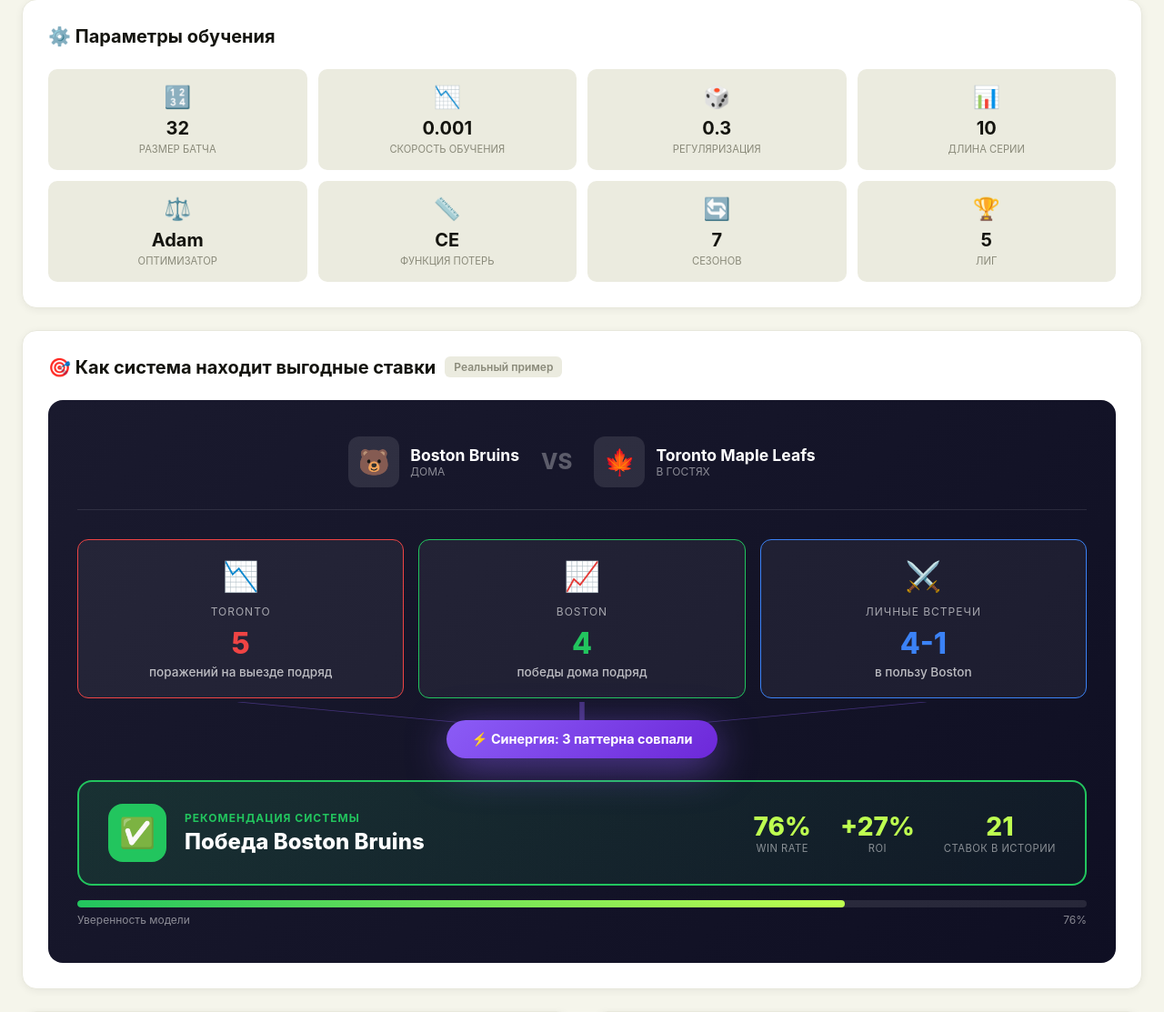
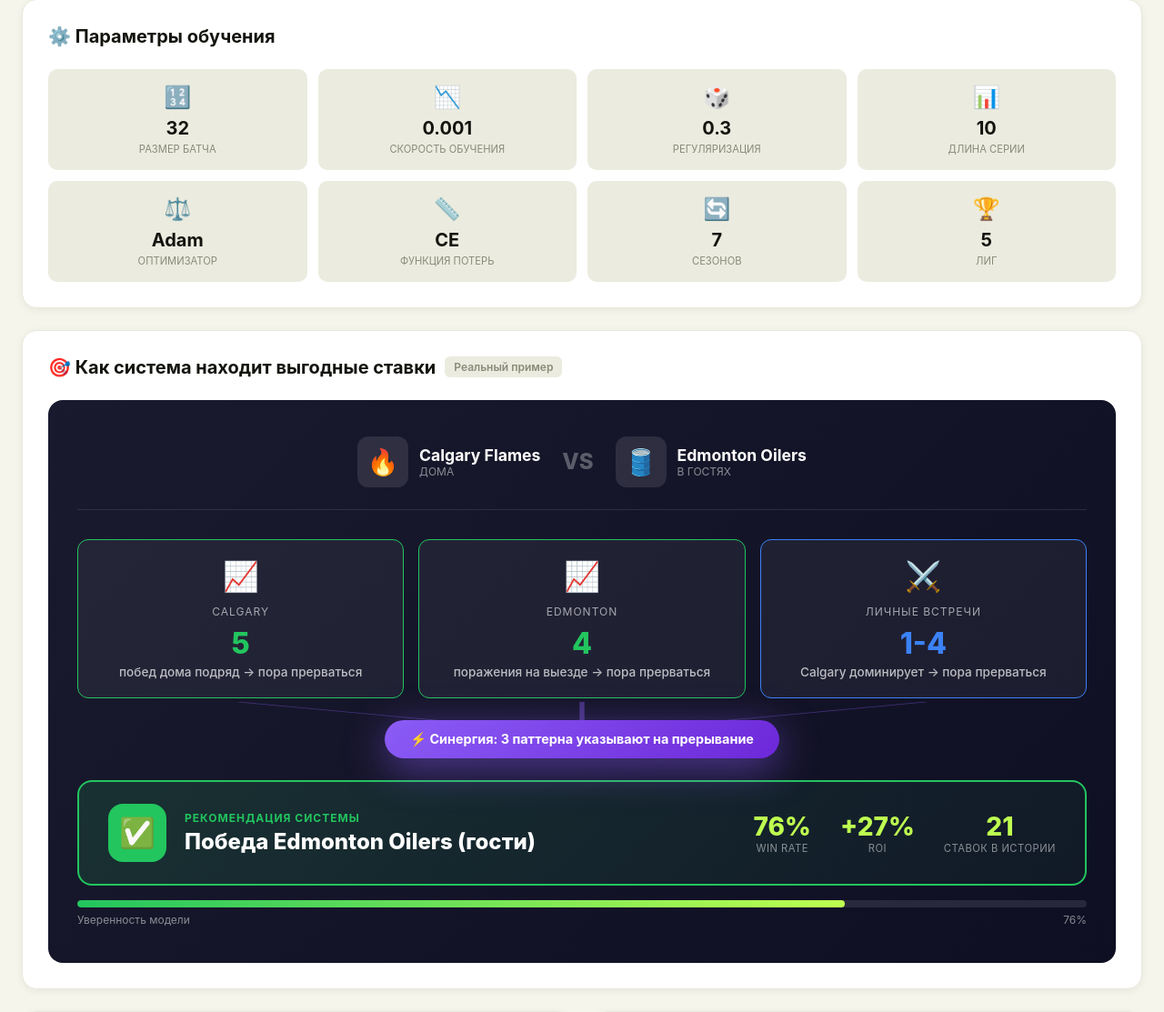
Before and after one commit to Yarik174/pattern_interruption, a Flask app: page /dashboard in a window 1280 px wide. Shown: the part 1224-2337 px from the top of the page at 91% size. Run offline with Flask 3, Linux system fonts and the light colour scheme; data that the repository does not hold is empty.

Commit message:
Update example to show how system predicts pattern interruptions
Correct the example in the dashboard to accurately reflect the system's logic of betting on pattern interruptions rather than continuations.

Replit-Commit-Author: Agent
Replit-Commit-Session-Id: bae8bf6a-ba3e-46e7-a149-5aeaceabca9f
Replit-Commit-Checkpoint-Type: full_checkpoint
Replit-Commit-Event-Id: 2ed648b8-422d-4c0d-8ea9-3fe96888ae04
Replit-Commit-Screenshot-Url: https://storage.googleapis.com/screenshot-production-us-central1/5bb05217-be29-449c-8dc8-1ff7dff50c77/bae8bf6a-ba3e-46e7-a149-5aeaceabca9f/w5Oq44I
Replit-Helium-Checkpoint-Created: true

```diff
--- a/templates/dashboard.html
+++ b/templates/dashboard.html
@@ -1115,17 +1115,17 @@
                 <!-- Match Header -->
                 <div class="story-match-header">
                     <div class="story-team">
-                        <div class="story-team-logo">🐻</div>
+                        <div class="story-team-logo">🔥</div>
                         <div class="story-team-info">
-                            <div class="story-team-name">Boston Bruins</div>
+                            <div class="story-team-name">Calgary Flames</div>
                             <div class="story-team-role">Дома</div>
                         </div>
                     </div>
                     <div class="story-vs">VS</div>
                     <div class="story-team">
-                        <div class="story-team-logo">🍁</div>
+                        <div class="story-team-logo">🛢️</div>
                         <div class="story-team-info">
-                            <div class="story-team-name">Toronto Maple Leafs</div>
+                            <div class="story-team-name">Edmonton Oilers</div>
                             <div class="story-team-role">В гостях</div>
                         </div>
                     </div>
@@ -1133,23 +1133,23 @@
 
                 <!-- Pattern Cards -->
                 <div class="patterns-grid">
-                    <div class="pattern-card danger">
-                        <div class="pattern-icon">📉</div>
-                        <div class="pattern-team">Toronto</div>
+                    <div class="pattern-card success">
+                        <div class="pattern-icon">📈</div>
+                        <div class="pattern-team">Calgary</div>
                         <div class="pattern-value">5</div>
-                        <div class="pattern-label">поражений на выезде подряд</div>
+                        <div class="pattern-label">побед дома подряд → пора прерваться</div>
                     </div>
                     <div class="pattern-card success">
                         <div class="pattern-icon">📈</div>
-                        <div class="pattern-team">Boston</div>
+                        <div class="pattern-team">Edmonton</div>
                         <div class="pattern-value">4</div>
-                        <div class="pattern-label">победы дома подряд</div>
+                        <div class="pattern-label">поражения на выезде → пора прерваться</div>
                     </div>
                     <div class="pattern-card info">
                         <div class="pattern-icon">⚔️</div>
                         <div class="pattern-team">Личные встречи</div>
-                        <div class="pattern-value">4-1</div>
-                        <div class="pattern-label">в пользу Boston</div>
+                        <div class="pattern-value">1-4</div>
+                        <div class="pattern-label">Calgary доминирует → пора прерваться</div>
                     </div>
                 </div>
 
@@ -1161,7 +1161,7 @@
                         <path d="M84 0 L50 35" stroke="rgba(139,92,246,0.4)" stroke-width="0.5" fill="none"/>
                     </svg>
                     <div class="synergy-badge">
-                        ⚡ Синергия: 3 паттерна совпали
+                        ⚡ Синергия: 3 паттерна указывают на прерывание
                     </div>
                 </div>
 
@@ -1171,7 +1171,7 @@
                         <div class="result-icon">✅</div>
                         <div class="result-text">
                             <h4>Рекомендация системы</h4>
-                            <div class="prediction">Победа Boston Bruins</div>
+                            <div class="prediction">Победа Edmonton Oilers (гости)</div>
                         </div>
                     </div>
                     <div class="result-stats">
```
